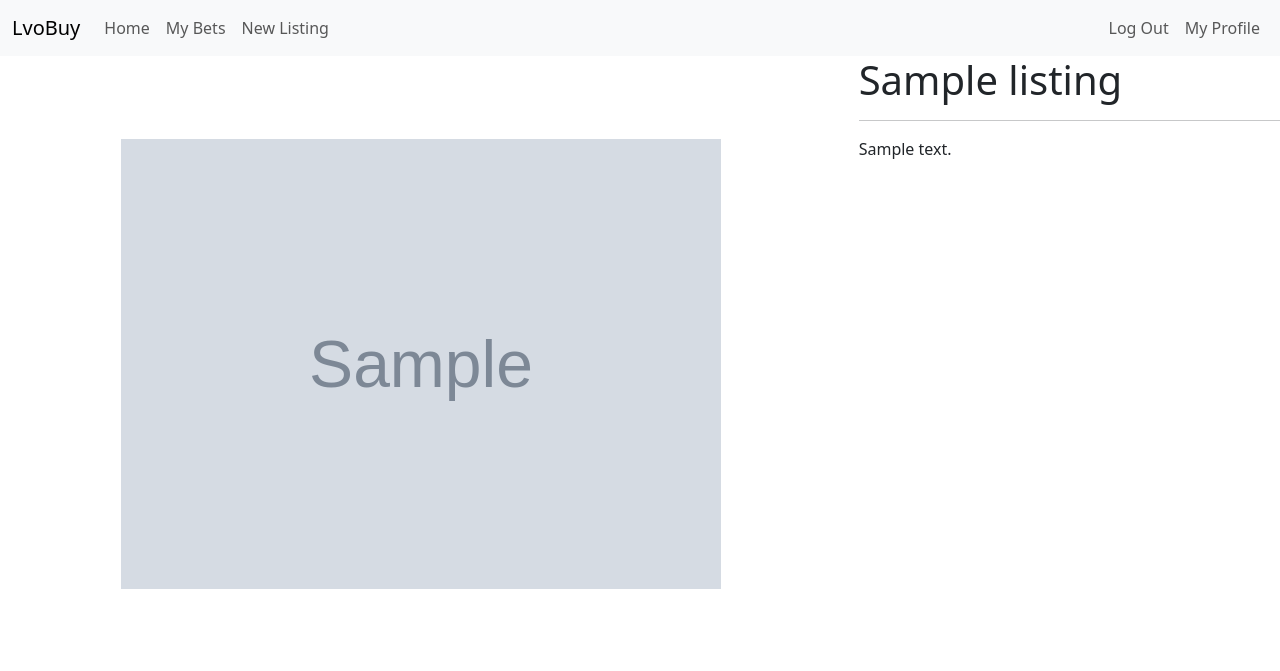
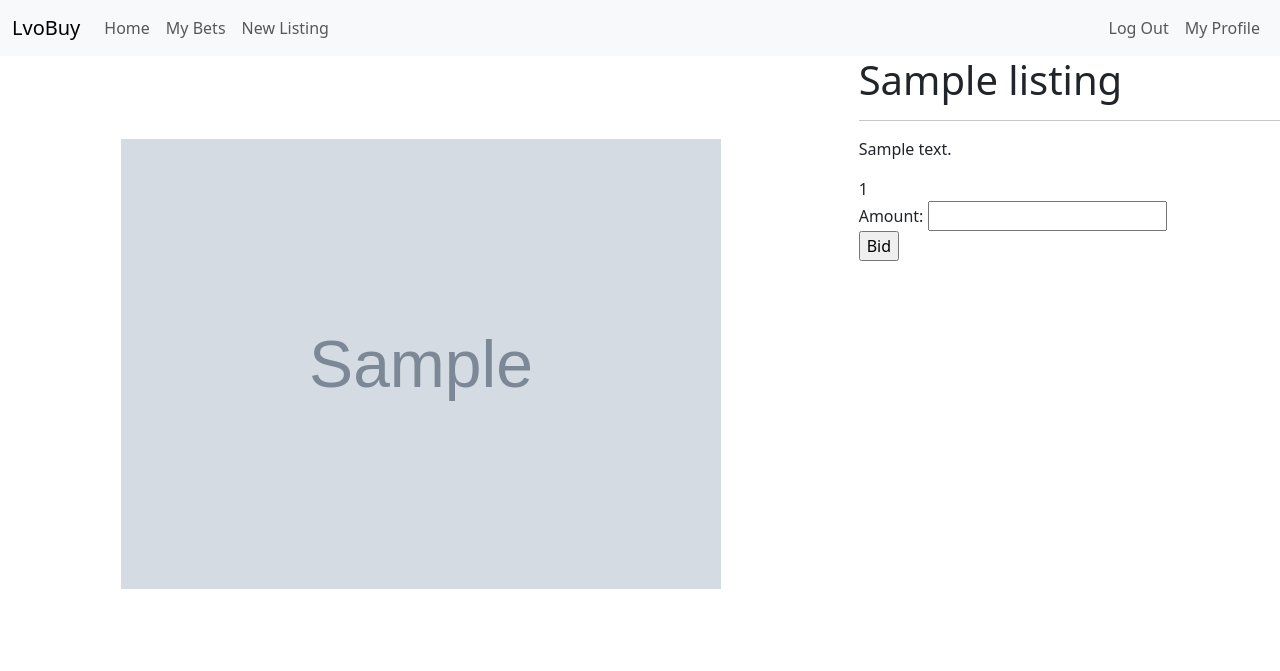
Before and after one commit to LvoBGM/LvoBuy, a Django app: page /bets/listing/1 in a window 1280 px wide. Shown: the top 671 px of the page. Run offline with Django 5.2, Linux system fonts and the light colour scheme; a user stored in the database is signed in; tables that the repository leaves empty hold one stand-in row (values such as "Sample post"); grey boxes marked "Sample" are stand-in pictures.

Commit message:
feat: implement bidding
Users can now bid on listings and their bids will be saved if the amount is high enough, although the user doesn't get any confirmation

```diff
--- a/bets/templates/bets/listing.html
+++ b/bets/templates/bets/listing.html
@@ -14,6 +14,17 @@
     <h1 id="listing-title">{{listing.title}}</h1>
     <hr>
     <p id="listing-description">{{listing.description}}</p>
+    {{listing.starting_bid}}
+    {% if authenticated and form%}
+    <form action="{% url 'listing' listing.id %}" method="post">
+        {% csrf_token %}
+        {{ form }}
+        <input type="submit", value="Bid">
+    </form>
+        {% if message %}
+            <div>{{ message }}</div>
+        {% endif %}
+    {% endif %}
     </div>
 </div>
 {% endblock %}
--- a/bets/views.py
+++ b/bets/views.py
@@ -3,7 +3,8 @@ from django.contrib.auth import authenticate, login, logout
 from django.contrib.auth.decorators import login_required
 from django.contrib.auth.forms import UserCreationForm
 from django import forms
-from bets.models import Listing
+from django.db.models import Max
+from bets.models import Listing, Bid
 
 
 # Forms
@@ -19,8 +20,10 @@ class NewListingForm(forms.ModelForm):
         self.fields['image_url'].widget.attrs.update({'class': 'form-control', 'placeholder': 'Enter An Image URL'})
         self.fields['starting_bid'].widget.attrs.update({'class': 'form-control', 'placeholder': 'Enter Starting Bid'})
 
-class NewBetForm(forms.ModelForm):
-    ...
+class NewBidForm(forms.ModelForm):
+    class Meta:
+        model = Bid
+        fields = ["amount"]
 
 # Views
 def index(request):
@@ -94,8 +97,31 @@ def listing(request, id):
     queryset = Listing.objects.filter(id=id)
     if queryset.exists():
         listing = queryset.first()
+        if request.method == 'POST': #TODO: I think this needs to be redone, like if there are not bids the user should only have the option to bid the starting amount
+            form = NewBidForm(request.POST)
+            if form.is_valid():
+                highest_bid = Bid.objects.filter(listing=listing).aggregate(Max('amount'))['amount__max']
+                bid = form.save(commit=False)
+                bid.bidder = request.user
+                bid.listing = listing
+                # If bid is the highest bid or is the first bid with enough cash to go through
+                message = "You cannot outbid the highest bidder with such a low bid!"
+                if (highest_bid is not None and highest_bid < bid.amount) or (highest_bid is None and bid.amount >= int(listing.starting_bid)):
+                    bid.save()
+                    message = "You are now the highest bidder!"
+                return render(request, "bets/listing.html", {
+                    "authenticated": request.user.is_authenticated,
+                    "listing": listing,
+                    "form": form,
+                    "message": message,
+                })
+        else:
+            form = NewBidForm()
+    else:
+        return redirect("index") # TODO: This should display a page not found error or smth
 
     return render(request, "bets/listing.html", {
         "authenticated": request.user.is_authenticated,
         "listing": listing,
+        "form": form,
     })
```
